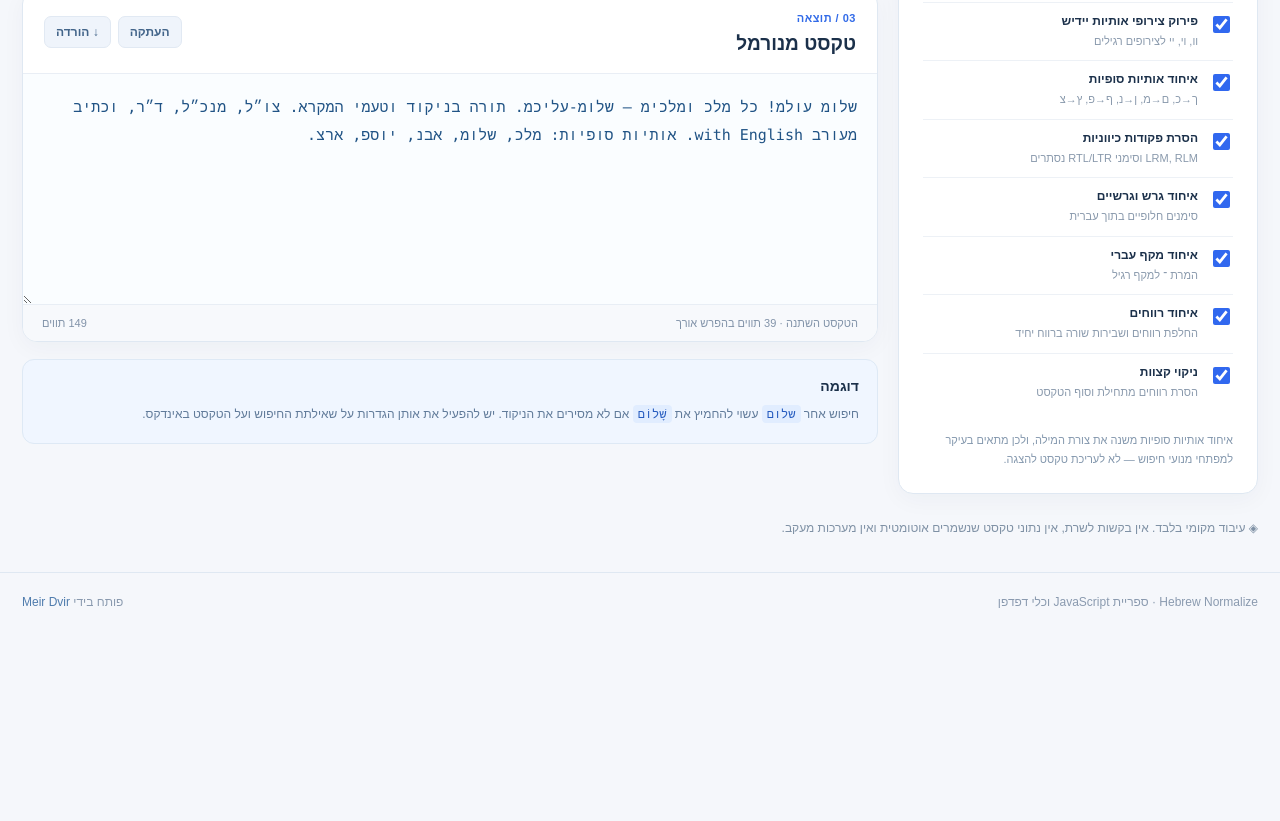
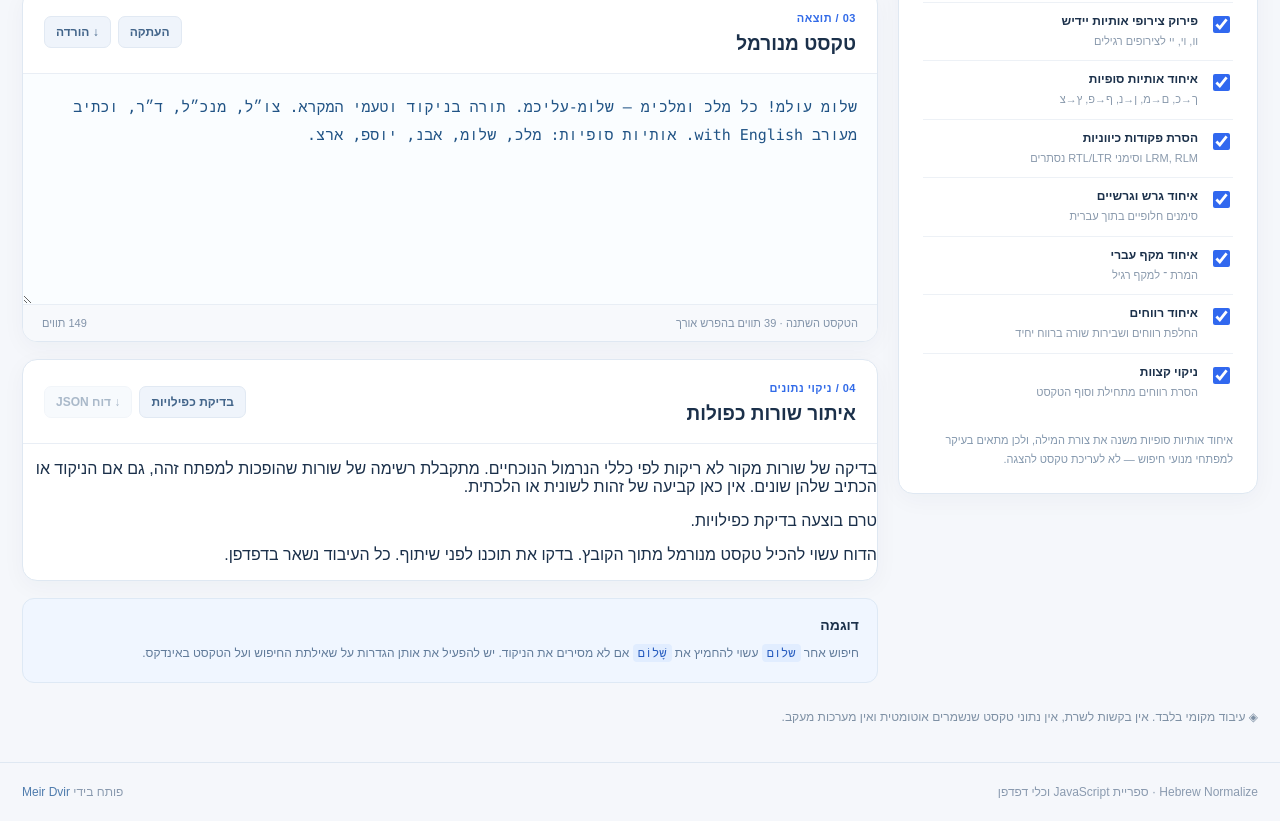
Before and after one commit to MeiRR17/hebrew-normalize, a website with bundled scripts: page index.html in a window 1280 px wide. Shown: the part 693-1514 px from the top of the page. Before the commit the page ends 1324 px from the top, so only its background shows below. Built offline with nearby package versions, Linux system fonts and the light colour scheme.

Commit message:
feat(hebrew-normalize): add duplicate-line analysis panel and report controls

```diff
--- a/index.html
+++ b/index.html
@@ -34,6 +34,21 @@
         <label for="source" class="sr-only">טקסט עברי לנרמול</label><textarea id="source" dir="auto" spellcheck="false" rows="10" placeholder="הדביקו כאן טקסט עברי מנוקד או מעורב..."></textarea><div class="foot"><span>תצוגת מקור ללא שינוי</span><span id="source-count">0 תווים</span></div></section>
       <section class="panel text-panel"><div class="panel-head"><div><span class="eyebrow">03 / תוצאה</span><h2>טקסט מנורמל</h2></div><div class="buttons"><button id="copy" type="button">העתקה</button><button id="download" type="button">↓ הורדה</button></div></div>
         <label for="output" class="sr-only">התוצאה המנורמלת</label><textarea id="output" dir="auto" readonly spellcheck="false" rows="10"></textarea><div class="foot"><span id="change-message">ממתין לקלט</span><span id="output-count">0 תווים</span></div></section>
+      <section class="panel duplicate-panel" aria-labelledby="duplicates-heading">
+        <div class="panel-head">
+          <div><span class="eyebrow">04 / ניקוי נתונים</span><h2 id="duplicates-heading">איתור שורות כפולות</h2></div>
+          <div class="buttons">
+            <button type="button" id="find-duplicates">בדיקת כפילויות</button>
+            <button type="button" id="download-duplicates" disabled>↓ דוח JSON</button>
+          </div>
+        </div>
+        <div class="duplicate-content">
+          <p class="helper">בדיקה של שורות מקור לא ריקות לפי כללי הנרמול הנוכחיים. מתקבלת רשימה של שורות שהופכות למפתח זהה, גם אם הניקוד או הכתיב שלהן שונים. אין כאן קביעה של זהות לשונית או הלכתית.</p>
+          <p id="duplicates-summary" role="status" aria-live="polite">טרם בוצעה בדיקת כפילויות.</p>
+          <div id="duplicates-groups" class="duplicate-list"></div>
+          <p class="helper">הדוח עשוי להכיל טקסט מנורמל מתוך הקובץ. בדקו את תוכנו לפני שיתוף. כל העיבוד נשאר בדפדפן.</p>
+        </div>
+      </section>
       <p id="notice" role="status" aria-live="polite" class="notice"></p>
       <div class="example"><h3>דוגמה</h3><p>חיפוש אחר <code>שלום</code> עשוי להחמיץ את <code>שָׁלוֹם</code> אם לא מסירים את הניקוד. יש להפעיל את אותן הגדרות על שאילתת החיפוש ועל הטקסט באינדקס.</p></div>
     </section>
```
